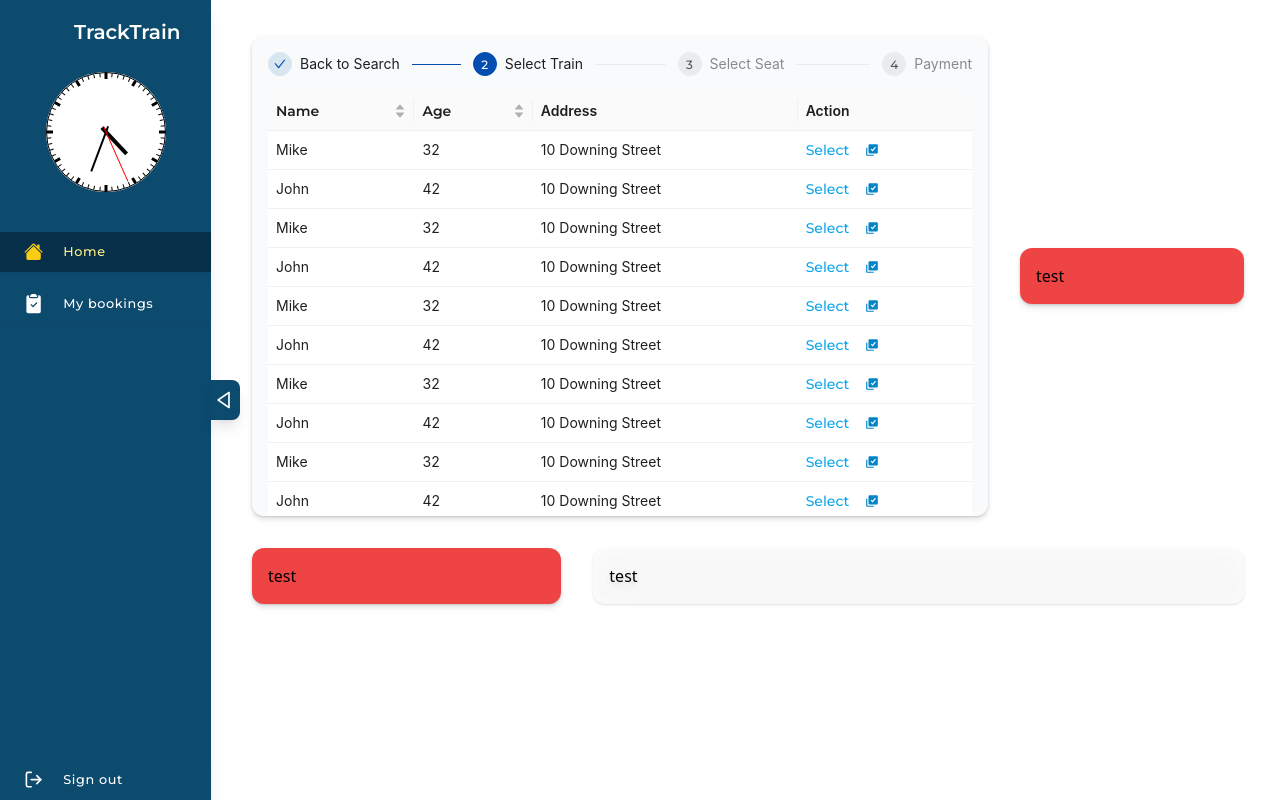
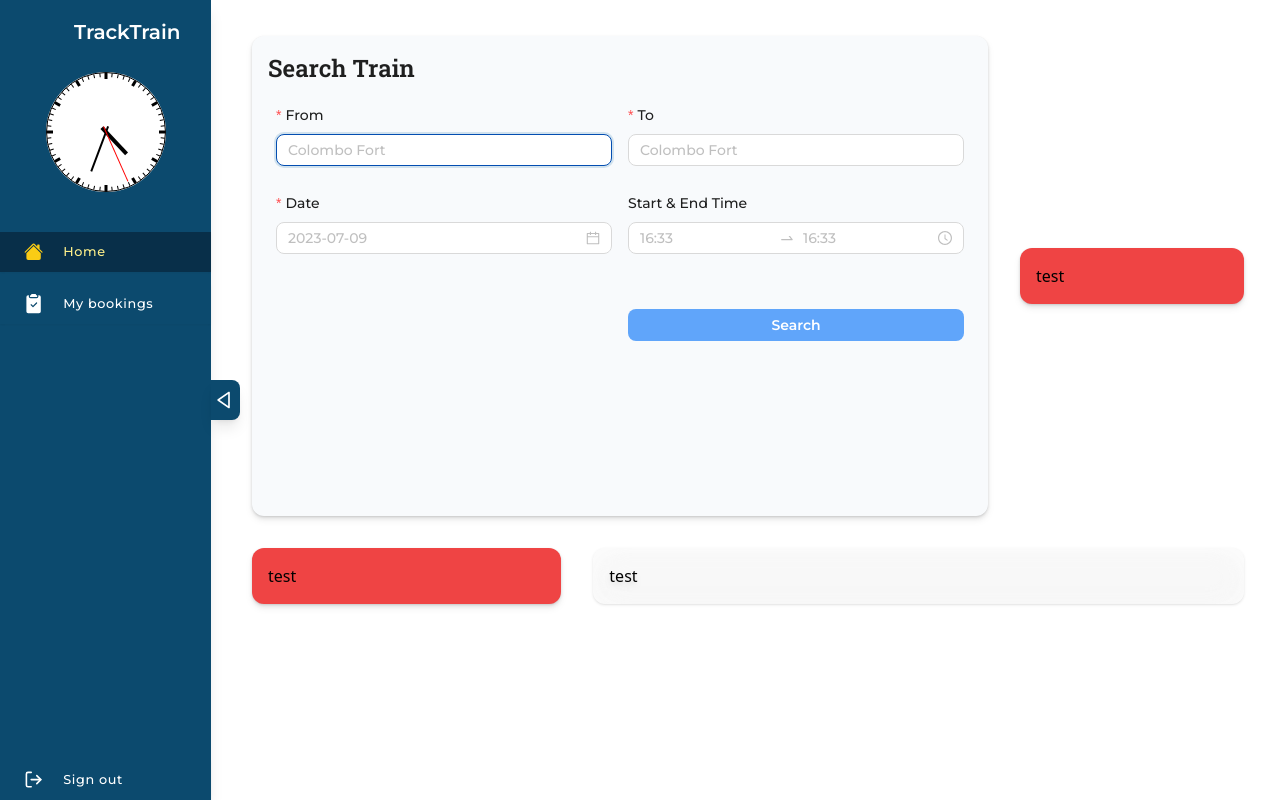
Before and after one commit to Nekromenzer/train-ticket-booking, a React (Vite) app: page / in a window 1280 px wide. Built offline with nearby package versions, Linux system fonts and the light colour scheme; some icons are missing.

Commit message:
booking state

```diff
--- a/src/pages/user/UserHome.jsx
+++ b/src/pages/user/UserHome.jsx
@@ -9,7 +9,7 @@ import Steps from '../../components/elements/Steps'
 const UserHome = () => {
   const { Title } = Typography
   const [isLoading, setIsLoading] = useState(false)
-  const [bookingState, setBookingState] = useState(1)
+  const [bookingState, setBookingState] = useState(0)
   // temp data
   const dataSource = [
     {
```
